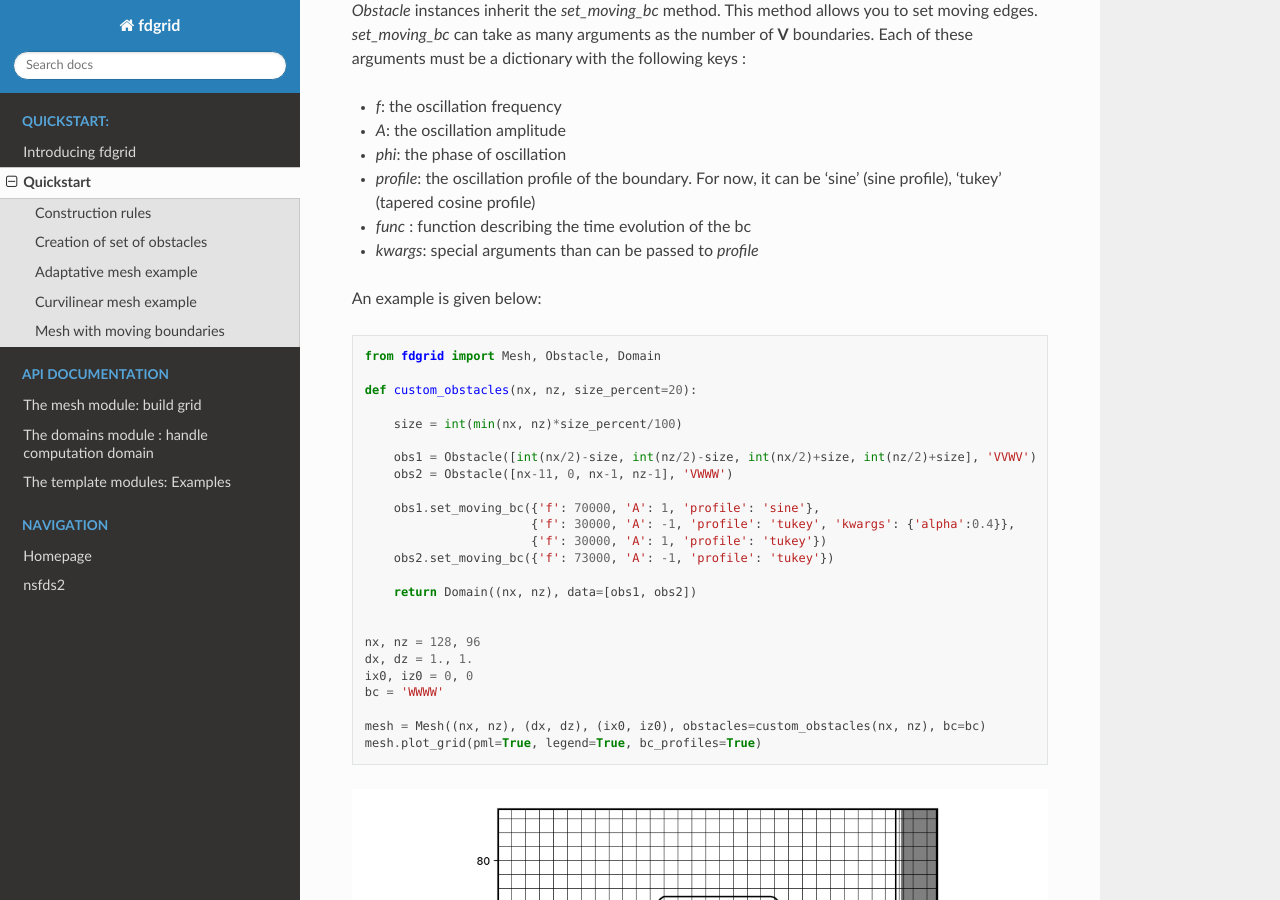
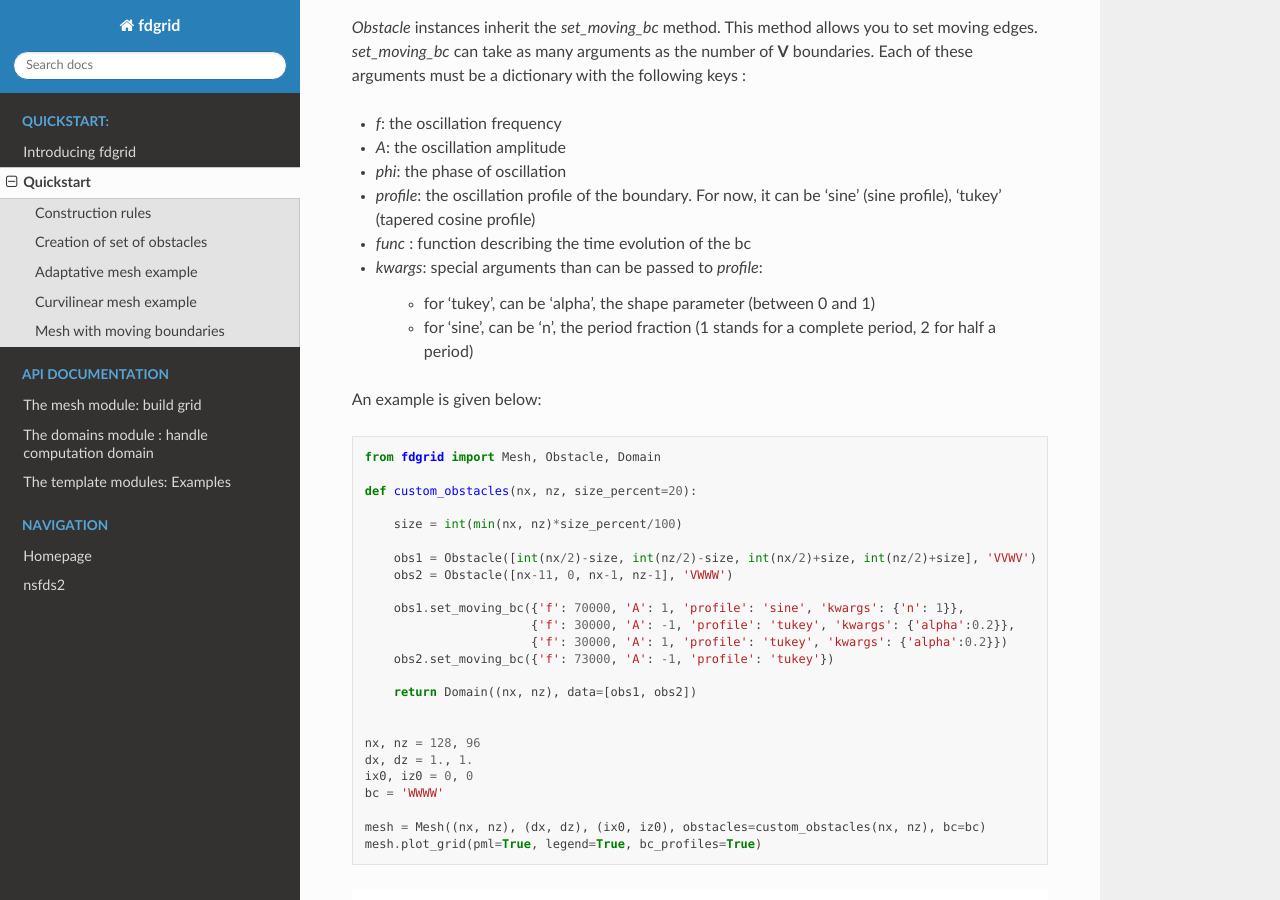
Before and after one commit to ipselium/fdgrid, a Sphinx documentation site: the page built from docs/source/quickstart.rst, in a window 1280 px wide and 900 px high, scrolled down 3536 px. Built offline with Sphinx 7.4.7 and the Read the Docs theme 2.0.0, drawn with Linux system fonts in a browser that asks for light colours; some of the changed text lies outside the part shown.

Commit message:
doc: update doc for moving boundaries

```diff
--- a/docs/source/quickstart.rst
+++ b/docs/source/quickstart.rst
@@ -111,13 +111,14 @@ Curvilinear mesh example
     steps = (1e-4, 1e-4)     # grid steps
     origin = (128, 0)        # grid origin
     bc = 'WWWW'              # Boundary conditions : left, bottom, right, top.
-                             # Can be (W)all, (A)bsorbing, (P)eriodic, (Z)impedance, (R)adiation
+                            # Can be (W)all, (A)bsorbing, (P)eriodic, (Z)impedance, (R)adiation
 
     # Set up obstacles in the grid with a template
-    obstacles = templates.helmholtz_double(nx, nz)
+    obstacles = templates.helmholtz_double(*shape)
 
     # Setup curvilinear transformation
     def curv(xn, zn):
+        dx = xn[1] - xn[0]
         f = 5*dx
         xp = xn.copy()
         zp = zn + np.exp(-np.linspace(0, 10, zn.shape[1]))*np.sin(2*np.pi*f*xn/xn.max()/2)
@@ -146,7 +147,10 @@ with the following keys :
 * `profile`: the oscillation profile of the boundary. For now, it can be
   'sine' (sine profile), 'tukey' (tapered cosine profile)
 * `func` : function describing the time evolution of the bc
-* `kwargs`: special arguments than can be passed to `profile`
+* `kwargs`: special arguments than can be passed to `profile`:
+
+    * for 'tukey', can be 'alpha', the shape parameter (between 0 and 1)
+    * for 'sine', can be 'n', the period fraction (1 stands for a complete period, 2 for half a period)
 
 An example is given below:
 ::
@@ -160,9 +164,9 @@ An example is given below:
         obs1 = Obstacle([int(nx/2)-size, int(nz/2)-size, int(nx/2)+size, int(nz/2)+size], 'VVWV')
         obs2 = Obstacle([nx-11, 0, nx-1, nz-1], 'VWWW')
 
-        obs1.set_moving_bc({'f': 70000, 'A': 1, 'profile': 'sine'},
-                           {'f': 30000, 'A': -1, 'profile': 'tukey', 'kwargs': {'alpha':0.4}},
-                           {'f': 30000, 'A': 1, 'profile': 'tukey'})
+        obs1.set_moving_bc({'f': 70000, 'A': 1, 'profile': 'sine', 'kwargs': {'n': 1}},
+                           {'f': 30000, 'A': -1, 'profile': 'tukey', 'kwargs': {'alpha':0.2}},
+                           {'f': 30000, 'A': 1, 'profile': 'tukey', 'kwargs': {'alpha':0.2}})
         obs2.set_moving_bc({'f': 73000, 'A': -1, 'profile': 'tukey'})
 
         return Domain((nx, nz), data=[obs1, obs2])
```
Also changed, not shown: other parts of docs/source/quickstart.rst (+1 -1 lines), 1 other file.
